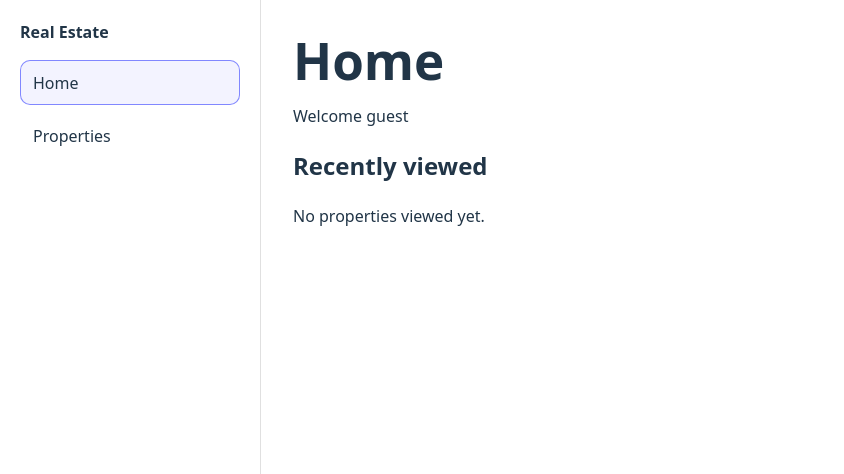
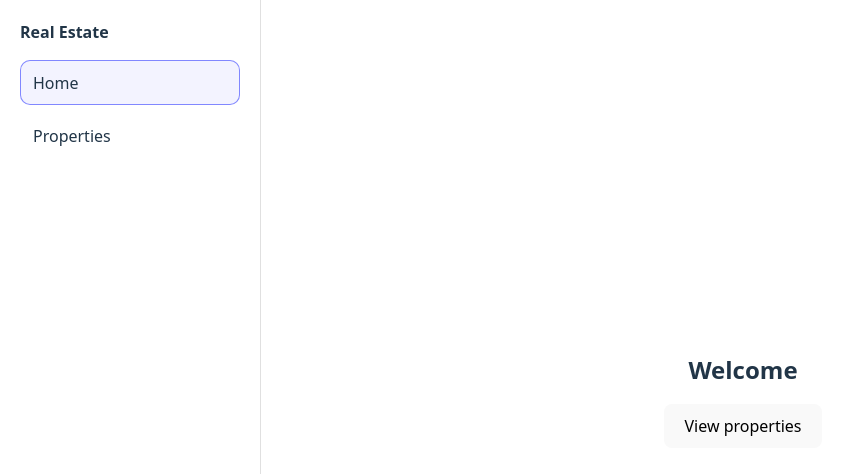
Before and after one commit to sv2506/real_estate, a React (Vite) app in the folder client/: page / in a window 1280 px wide. Both pictures are taken after a click on the button "Continue as a guest". Shown: the top 474 px of the page, without its empty margins (0-844 px from the left). Built offline with nearby package versions, Linux system fonts and the light colour scheme.

Commit message:
Update home page when no properties viewed

```diff
--- a/client/src/App.css
+++ b/client/src/App.css
@@ -89,14 +89,36 @@
 .mainContent {
   flex: 1;
   padding: 2rem;
+  display: flex;
 }
 
 .page {
   max-width: 900px;
+  width: 100%;
+}
+
+.pageCentered {
+  display: flex;
+  flex-direction: column;
+  align-items: center;
+  justify-content: center;
+  text-align: center;
+  flex: 1;
 }
 
 .pageTitle {
   margin: 0 0 1rem;
+}
+
+.emptyState {
+  display: flex;
+  flex-direction: column;
+  align-items: center;
+  gap: 1rem;
+}
+
+.emptyTitle {
+  margin: 0;
 }
 
 .propertyList {
--- a/client/src/pages/HomePage.tsx
+++ b/client/src/pages/HomePage.tsx
@@ -58,26 +58,31 @@ export default function HomePage() {
 
   const welcomeText =
     session?.type === "user"
-      ? `Welcome ${session.user.username}`
+      ? "Welcome User"
       : session?.type === "guest"
-      ? "Welcome guest"
+      ? "Welcome Guest"
       : "";
 
   const viewedIds = session?.viewedPropertyIds ?? [];
   const recentIds = [...viewedIds].reverse();
 
+  const pageClassName = viewedIds.length === 0 ? "page pageCentered" : "page";
+
   return (
-    <div className="page">
-      <h1 className="pageTitle">Home</h1>
-      <p>{welcomeText}</p>
-
+    <div className={pageClassName}>
+      {viewedIds.length === 0 ? (
+        <div className="emptyState">
+          <h2 className="emptyTitle">Welcome</h2>
+          <button onClick={() => navigate("/properties")}>View properties</button>
+        </div>
+      ) : (
+        <>
+          <h1 className="pageTitle">{welcomeText}</h1>
           <h2>Recently viewed</h2>
 
-      {viewedIds.length === 0 ? <p>No properties viewed yet.</p> : null}
           {isLoadingRecent ? <p>Loading…</p> : null}
           {recentError ? <p role="alert">{recentError}</p> : null}
 
-      {viewedIds.length > 0 ? (
           <div className="propertyList">
             {recentIds.map((id) => {
               const p = propertyById[id];
@@ -125,7 +130,8 @@ export default function HomePage() {
               );
             })}
           </div>
-      ) : null}
+        </>
+      )}
     </div>
   );
 }
```
Lines whose indentation alone changed are shown as unchanged.
